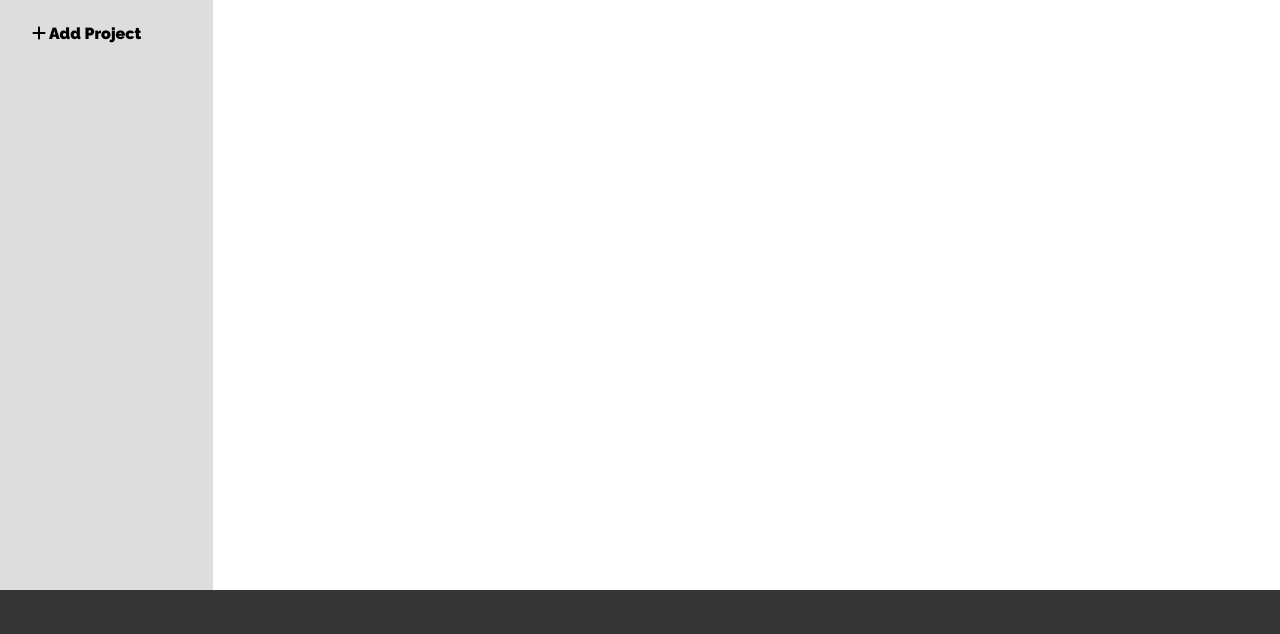
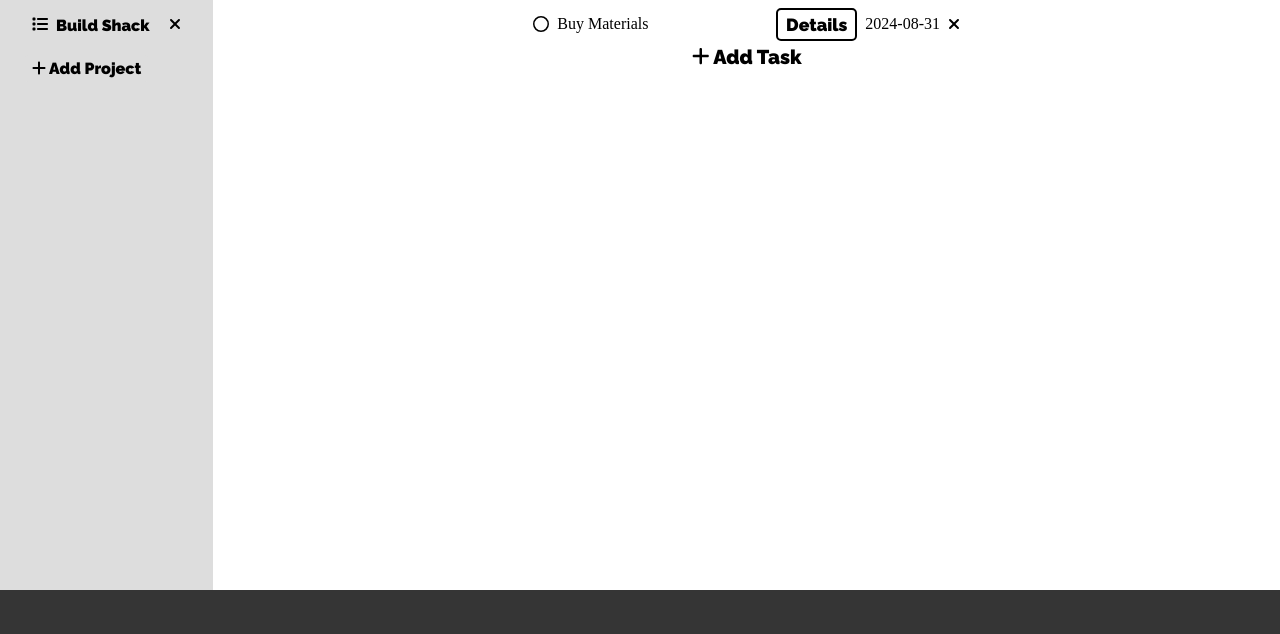
Before and after one commit to Afer1991/to-do-list, a website built with webpack: page src/index.html in a window 1280 px wide. Shown: the part 166-800 px from the top of the page. Built offline with nearby package versions, Linux system fonts and the light colour scheme.

Commit message:
Adjust func, style to-do list, add default project

```diff
--- a/src/addProject.js
+++ b/src/addProject.js
@@ -32,14 +32,16 @@ const addProject = (arr) => {
     projectDiv.innerHTML = `<div><i class="fas fa-list"></i><span>${newProject.name}</span></div><i class="fas fa-xmark"></i>`;
 
     projectDiv.addEventListener("click", () => {
-      renderProject(newProject, arr);
+      renderProject(newProject);
+      renderToDoList(newProject);
     });
 
     arr.push(newProject);
   };
+  console.log(arr);
 };
 
-const renderProject = (project, arr) => {
+const renderProject = (project) => {
   const content = document.querySelector(".content");
 
   while (content.hasChildNodes()) {
@@ -152,6 +154,7 @@ const renderProject = (project, arr) => {
   btnContainer.appendChild(cnlToDoBtn);
 
   const btn = document.createElement("button");
+  btn.classList.add("add-task");
   btn.innerHTML = '<i class="fas fa-plus"></i> Add Task';
   content.appendChild(btn);
 
@@ -162,6 +165,7 @@ const renderProject = (project, arr) => {
   toDoForm.addEventListener("submit", (e) => {
     e.preventDefault();
     addToDo(project);
+    renderToDoList(project);
     toDoForm.reset();
     toDoModal.close();
   });
@@ -188,4 +192,22 @@ const addToDo = (project) => {
   };
 };
 
-export default addProject;
+const renderToDoList = (project) => {
+  const toDoList = document.querySelector(".to-do-list");
+
+  while (toDoList.hasChildNodes()) {
+    toDoList.removeChild(toDoList.firstChild);
+  };
+
+  for (let i = 0; i < project.todos.length; i++) {
+    const toDoContainer = document.createElement("div");
+    toDoList.appendChild(toDoContainer);
+
+    toDoContainer.innerHTML = `<div><i class="far fa-circle"></i><span>${project.todos[i].title}</span></div>
+                               <div><button>Details</button><span>${project.todos[i].dueDate}</span><i class="fas fa-xmark"></i></div>`;
+
+
+  };
+};
+
+export { addProject, renderProject, renderToDoList };
--- a/src/index.js
+++ b/src/index.js
@@ -5,21 +5,48 @@ import { faCircleCheck } from "@fortawesome/free-solid-svg-icons/faCircleCheck";
 import { faPlus } from "@fortawesome/free-solid-svg-icons/faPlus";
 import { faList } from "@fortawesome/free-solid-svg-icons/faList";
 import { faXmark } from "@fortawesome/free-solid-svg-icons/faXmark";
-import addProject from './addProject.js';
+import { faCircle } from "@fortawesome/free-regular-svg-icons/faCircle";
+import { addProject, renderProject, renderToDoList } from './addProject.js';
 
 
 library.add(faCircleCheck);
 library.add(faPlus);
 library.add(faList);
 library.add(faXmark);
+library.add(faCircle);
 dom.watch();
 
 renderUI();
 
-const projectList = [];
+const defaultProject = {
+  name: "Build Shack",
+  todos: [
+    {
+      title: "Buy Materials",
+      description: "Budget: $10,000",
+      dueDate: "2024-08-31",
+      priority: "2",
+    }
+  ],
+};
+
+const projectList = [defaultProject];
+
+const projectContainer = document.querySelector(".project-container");
 const addPrjctBtn = document.getElementById("add-project");
 const prjctModal = document.getElementById("project-modal");
 const prjctForm = document.getElementById("project-form");
+
+const projectDiv = document.createElement("div");
+projectDiv.classList.add("project-div");
+projectContainer.appendChild(projectDiv);
+
+projectDiv.innerHTML = `<div><i class="fas fa-list"></i><span>${defaultProject.name}</span></div><i class="fas fa-xmark"></i>`;
+
+projectDiv.addEventListener("click", () => {
+  renderProject(defaultProject);
+  renderToDoList(defaultProject);
+});
 
 addPrjctBtn.addEventListener("click", () => {
   prjctModal.showModal();
@@ -35,3 +62,6 @@ prjctForm.addEventListener("submit", (e) => {
 prjctForm.addEventListener("reset", () => {
   prjctModal.close();
 });
+
+renderProject(defaultProject);
+renderToDoList(defaultProject);
--- a/src/style.css
+++ b/src/style.css
@@ -145,7 +145,37 @@ h1 {
   color: #000;
 }
 
-.content button {
+.to-do-list {
+  width: 40%;
+}
+
+.to-do-list > div {
+  display: flex;
+  justify-content: space-between;
+}
+
+.to-do-list > div > div {
+  display: flex;
+  align-items: center;
+  gap: 8px;
+}
+
+.to-do-list button {
+  padding: 4px 8px;
+  font-family: 'Raleway';
+  border: 2px solid #000;
+  border-radius: 5px;
+  background: #FFF;
+  font-size: 1.1rem;
+  cursor: pointer;
+}
+
+.to-do-list button:hover {
+  border: 2px solid transparent;
+  background: #DDD;
+}
+
+.add-task {
   padding: 4px 8px;
   font-family: 'Raleway';
   border: none;
@@ -155,7 +185,7 @@ h1 {
   cursor: pointer;
 }
 
-.content button:hover {
+.add-task:hover {
   background: #DDD;
 }
 
```
